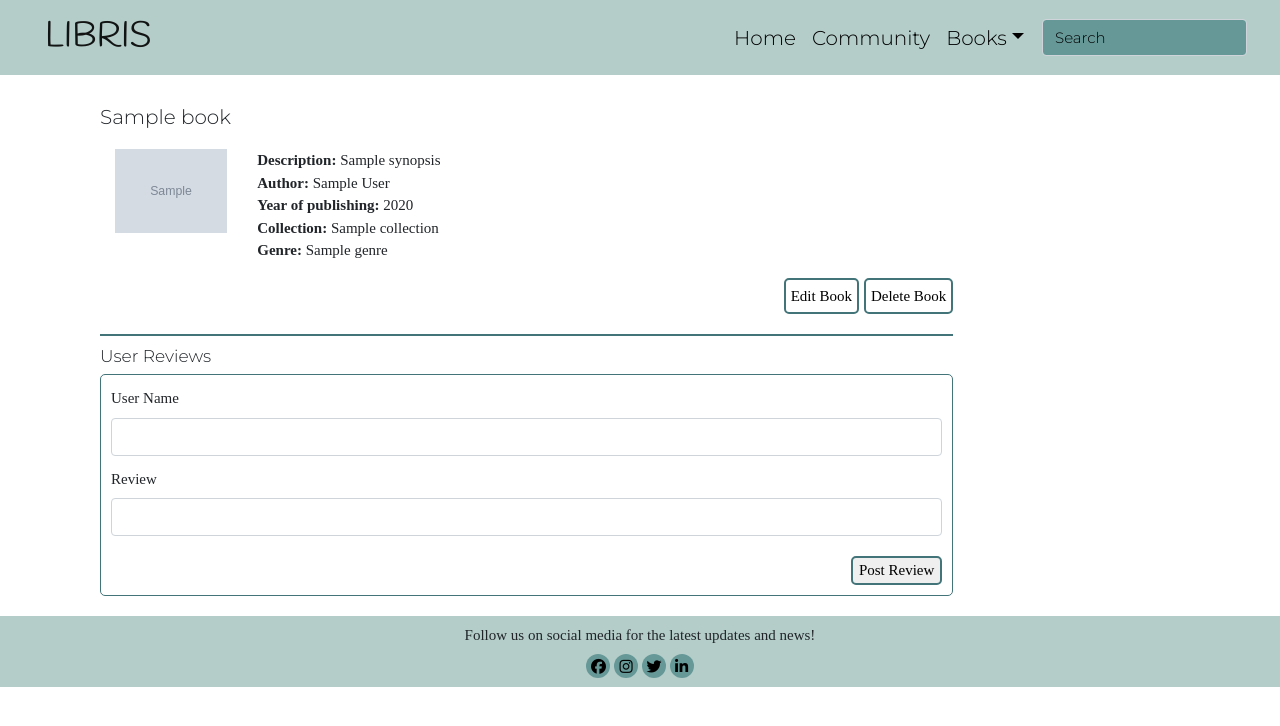
After one commit to MarianaPereira23/libris, a Flask app: template templates/book.html in a window 1280 px wide. The commit adds this page. Shown: the top 726 px of the page. Run offline with Flask 2, Linux system fonts and the light colour scheme; the template is opened without the code that fills it: most values are stand-ins (such as "Sample title", 1, 10 or a date in 2020); grey boxes marked "Sample" are stand-in pictures; some libraries are stand-ins or nearby versions; some web fonts are replaced.

Commit message:
Added individual book.html page for every book and switched edit and delete buttons to that page

```diff
--- a/app.py
+++ b/app.py
@@ -22,6 +22,12 @@ def home_page():
 @app.route('/books')
 def books_page():
     return render_template("books.html", books=mongo.db.books.find(), reviews=mongo.db.books_comments.find())
+
+
+@app.route('/book/<book_id>')
+def book_page(book_id):
+    the_book = mongo.db.books.find_one({"_id": ObjectId(book_id)})
+    return render_template("book.html", book=the_book, reviews=mongo.db.books_comments.find())
 
 
 @app.route('/add_book')
--- a/static/css/style.css
+++ b/static/css/style.css
@@ -196,6 +196,10 @@ h3 {
     padding-bottom: 0px;
 }
 
+.books a {
+    color: black !important;
+}
+
 .book_info {
     padding-top: 12px;
     margin: 0px;
@@ -230,9 +234,40 @@ h3 {
     padding: 5px;
 }
 
+/*    BOOK.HTML    */
+
+.book {
+    margin-left: 100px;
+    padding-top: 10px;
+    margin-top: 20px;
+    border-bottom: 2px solid #437479;
+    padding-bottom: 20px;
+}
+
+.reviews {
+    margin-left: 100px;
+    padding-top: 10px;
+}
+
 h4 {
     font-family: Montserrat;
-    font-size: 18px;
+    font-size: 17px;
+    font-weight: 300;
+}
+
+#review_form {
+    border: 1px solid #437479;
+    padding: 10px;
+    border-radius: 5px;
+}
+
+.form_review {
+    margin-bottom: 10px;
+}
+
+h5 {
+    font-family: Montserrat;
+    font-size: 15px;
     font-weight: 300;
 }
 
--- /dev/null
+++ b/templates/book.html
@@ -0,0 +1,59 @@
+{% extends 'base.html'%}
+
+{% block content %}
+
+        <div class="row no-gutters">
+            <div class="row no-gutters">
+                <div class="col-sm-8 book">
+                    <h3>{{book.book_title}}</h3>
+                    <div class="row book_info">
+                        <div class="col-4 col-lg-2">
+                            <img src="{{book.cover_photo}}" alt="Cover Image" class="book_cover">
+                        </div>
+                        <div class="col-8 col-lg-10">
+                            <p class="info"><span class="strong">Description:</span> {{book.synopsis}}<br>
+                            <span class="strong">Author:</span> {{book.author}}<br>
+                            <span class="strong">Year of publishing:</span> {{book.year}}<br>
+                            <span class="strong">Collection:</span> {{book.collection}}<br>
+                            <span class="strong">Genre:</span> {{book.genre}}</p>
+                        </div>
+                    </div>
+                    <div class="row no-gutters justify-content-end">
+                        <a href="{{url_for('edit_book', book_id=book._id)}}" class="book_btn">Edit Book</a>
+                        <a href="{{url_for('delete_book', book_id=book._id)}}" class="book_btn">Delete Book</a>
+                    </div>
+                </div>
+                <div class="row no-gutters">
+                    <div class="col-sm-8 reviews">
+                        <h4>User Reviews</h4>
+
+                        <form action="{{ url_for('insert_book') }}" method="POST"  class="col-12" id="review_form">
+                            <div class="form-group form_review">
+                                <label for="username">User Name</label>
+                                <input type="text" class="form-control" id="username" name="username">
+                            </div>
+                            <div class="form-group form_review">
+                                <label for="comment">Review</label>
+                                <input type="text" class="form-control" id="comment" name="comment">
+                            </div>
+                            <div class="row no-gutters justify-content-end">
+                                <button type="submit" class="add_btn">Post Review</button>
+                            </div>
+                        </form>
+
+                        {% for review in reviews %}
+                            {% if review.book_title == book.book_title %}
+                            <div class="row no-gutters user_comment">
+                                <div class="col">
+                                    <h5>{{review.username}}:</h5>
+                                    <p class="comment"> - {{review.comment}}</p>
+                                </div>
+                            </div>
+                            {% endif %}
+                        {% endfor %}
+                    </div>
+                </div>
+            </div>
+        </div>
+
+{% endblock %}
```
Also changed, not shown: templates/books.html (+1 -22 lines).
